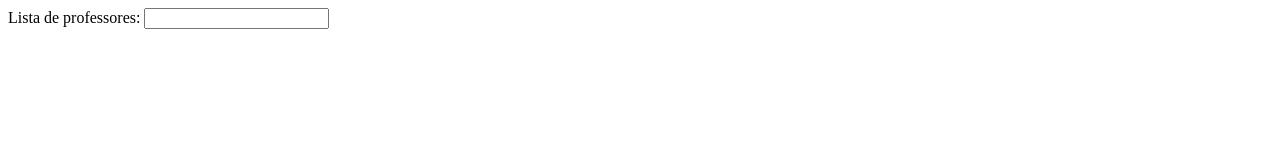
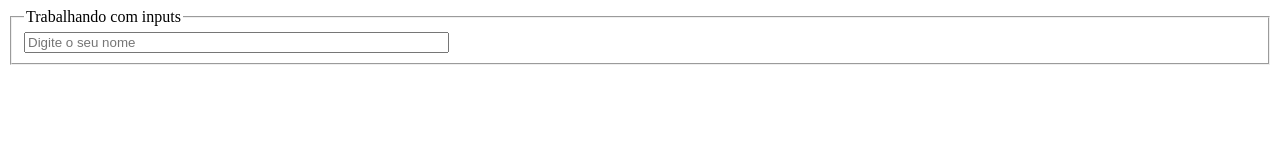
Before and after one commit to f-nely/front-end-essetials, a plain HTML site: page frontend_essentials/section_01/formulario.html in a window 1280 px wide. Drawn offline with Linux system fonts and the light colour scheme.

Commit message:
Criando input do tipo texto

```diff
--- a/frontend_essentials/section_01/formulario.html
+++ b/frontend_essentials/section_01/formulario.html
@@ -9,24 +9,21 @@
 <body>
     <!-- Block content -->
     <form action="" method="POST">
-        <!-- <fieldset name="contato" form="">
-            <legend>Preencha o formulário de contato</legend>
-        </fieldset> -->
+        <fieldset>
+            <legend>Trabalhando com inputs</legend>
 
-
-        <!--
-            datalist
-            * Lista de valores com sugestões para algum elemento input
-            * Usuário poderá selecionar um dos valores ou colocar novos valores
-        -->
-        <label for="">Lista de professores:</label>
-        <datalist id="prof-list">
-            <option>Luan</option>
-            <option>Jenifer</option>
-            <option>Regis</option>
-        </datalist>
-
-        <input type="text" name="prof-list" list="prof-list">
+            <input
+            type="text"
+            name="name"
+            id="name"
+            placeholder="Digite o seu nome"
+            size="50"
+            minlength="8"
+            maxlength="20"
+            title="Preencha o dado"
+            required
+            />
+        </fieldset>
     </form>
 </body>
 </html>
```
